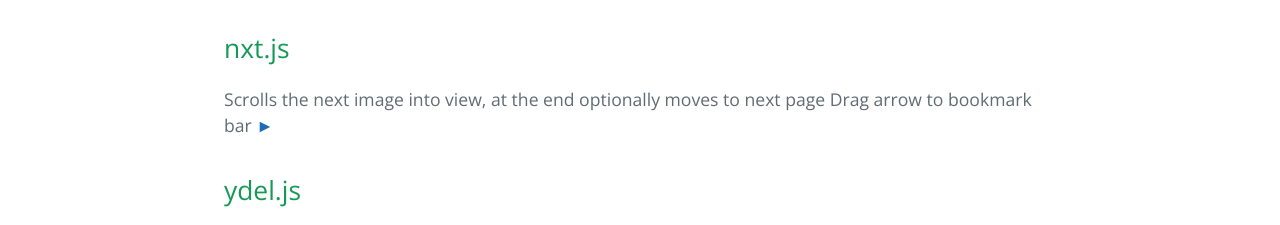
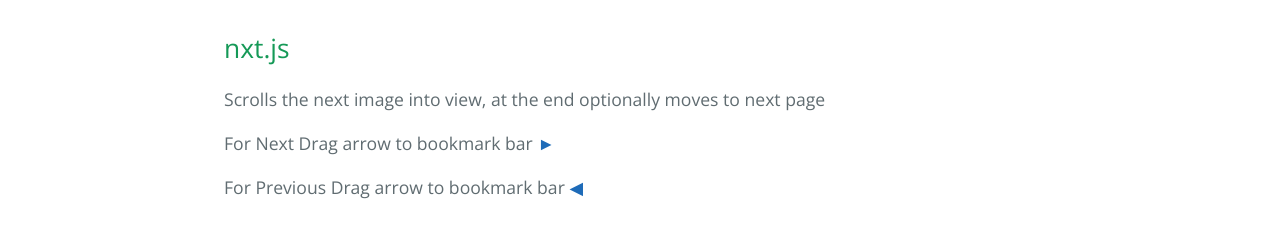
Before and after one commit to anuraguniyal/bookmarklets, a plain HTML site: page index.html in a window 1280 px wide. Shown: the part 541-766 px from the top of the page. Drawn offline with nearby package versions, Linux system fonts and the light colour scheme.

```diff
--- a/index.html
+++ b/index.html
@@ -28,8 +28,11 @@
 <h2>
 <a id="nxtjs" class="anchor" href="#nxtjs" aria-hidden="true"><span class="octicon octicon-link"></span></a>nxt.js</h2>
 
-<p>Scrolls the next image into view, at the end optionally moves to next page
-Drag arrow to bookmark bar <a href="(function(w,h,d)%7Bvar%20i='au-nxt-bookmarklet';var%20s=document.getElementById(i);if(!s)%7Bs=document.createElement('script');s.src='//rawgit.com/anuraguniyal/bookmarklets/master/nxt.js';s.id=i;document.body.appendChild(s);s.onload=function()%7Bau_next_prev(w,h,d);%7D%7Delse%7Bau_next_prev(w,h,d);%7D%7D)(100,300,1);">►</a></p>
+<p>Scrolls the next image into view, at the end optionally moves to next page</p>
+
+<p>For Next Drag arrow to bookmark bar <a href="(function(w,h,d)%7Bvar%20i='au-nxt-bookmarklet';var%20s=document.getElementById(i);if(!s)%7Bs=document.createElement('script');s.src='//rawgit.com/anuraguniyal/bookmarklets/master/nxt.js';s.id=i;document.body.appendChild(s);s.onload=function()%7Bau_next_prev(w,h,d);%7D%7Delse%7Bau_next_prev(w,h,d);%7D%7D)(100,300,1);">►</a></p>
+
+<p>For Previous Drag arrow to bookmark bar <a href="(function(w,h,d)%7Bvar%20i='au-nxt-bookmarklet';var%20s=document.getElementById(i);if(!s)%7Bs=document.createElement('script');s.src='//rawgit.com/anuraguniyal/bookmarklets/master/nxt.js';s.id=i;document.body.appendChild(s);s.onload=function()%7Bau_next_prev(w,h,d);%7D%7Delse%7Bau_next_prev(w,h,d);%7D%7D)(100,300,-1);">◀</a></p>
 
 <h2>
 <a id="ydeljs" class="anchor" href="#ydeljs" aria-hidden="true"><span class="octicon octicon-link"></span></a>ydel.js</h2>
--- a/params.json
+++ b/params.json
@@ -1 +1 @@
-{"name":"Bookmarklets","tagline":"Some useful Bookmarlets ","body":"# bookmarklets\r\nSome useful Bookmarlets\r\nMostly tested on chrome, easier to user and develop then creating full fledged chrome extensions!\r\n\r\nnxt.js\r\n------\r\nScrolls the next image into view, at the end optionally moves to next page\r\nDrag arrow to bookmark bar <a href=\"(function(w,h,d){var i='au-nxt-bookmarklet';var s=document.getElementById(i);if(!s){s=document.createElement('script');s.src='//rawgit.com/anuraguniyal/bookmarklets/master/nxt.js';s.id=i;document.body.appendChild(s);s.onload=function(){au_next_prev(w,h,d);}}else{au_next_prev(w,h,d);}})(100,300,1);\">►</a>\r\n\r\nydel.js\r\n-------\r\nTo delete yahoo email, I have to take three actions, 1. select all 2. delete 3. confirm on modal box\r\nThis automates that.\r\n\r\n\r\n","google":"","note":"Don't delete this file! It's used internally to help with page regeneration."}
+{"name":"Bookmarklets","tagline":"Some useful Bookmarlets ","body":"# bookmarklets\r\nSome useful Bookmarlets\r\nMostly tested on chrome, easier to user and develop then creating full fledged chrome extensions!\r\n\r\nnxt.js\r\n------\r\nScrolls the next image into view, at the end optionally moves to next page\r\n\r\nFor Next Drag arrow to bookmark bar <a href=\"(function(w,h,d){var i='au-nxt-bookmarklet';var s=document.getElementById(i);if(!s){s=document.createElement('script');s.src='//rawgit.com/anuraguniyal/bookmarklets/master/nxt.js';s.id=i;document.body.appendChild(s);s.onload=function(){au_next_prev(w,h,d);}}else{au_next_prev(w,h,d);}})(100,300,1);\">►</a>\r\n\r\nFor Previous Drag arrow to bookmark bar <a href=\"(function(w,h,d){var i='au-nxt-bookmarklet';var s=document.getElementById(i);if(!s){s=document.createElement('script');s.src='//rawgit.com/anuraguniyal/bookmarklets/master/nxt.js';s.id=i;document.body.appendChild(s);s.onload=function(){au_next_prev(w,h,d);}}else{au_next_prev(w,h,d);}})(100,300,-1);\">◀</a>\r\n\r\n\r\nydel.js\r\n-------\r\nTo delete yahoo email, I have to take three actions, 1. select all 2. delete 3. confirm on modal box\r\nThis automates that.\r\n\r\n\r\n","google":"","note":"Don't delete this file! It's used internally to help with page regeneration."}
```
